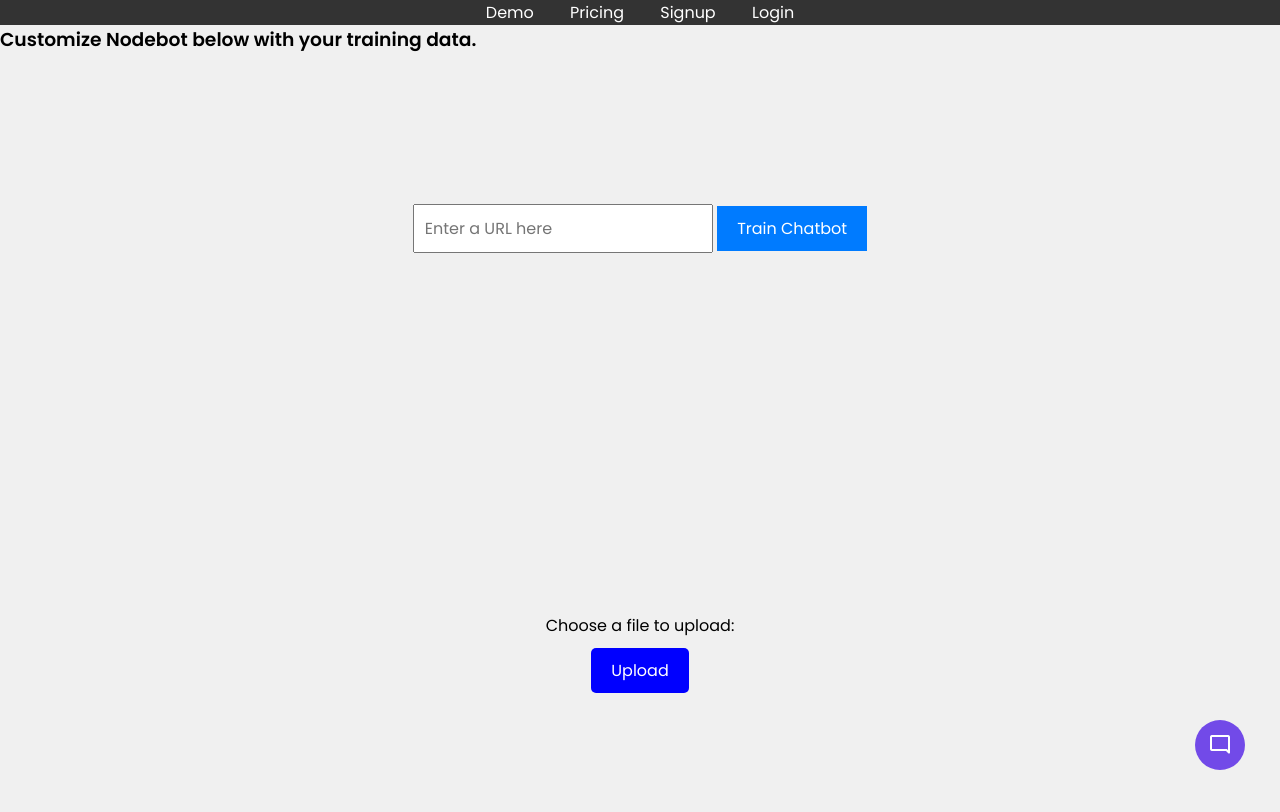
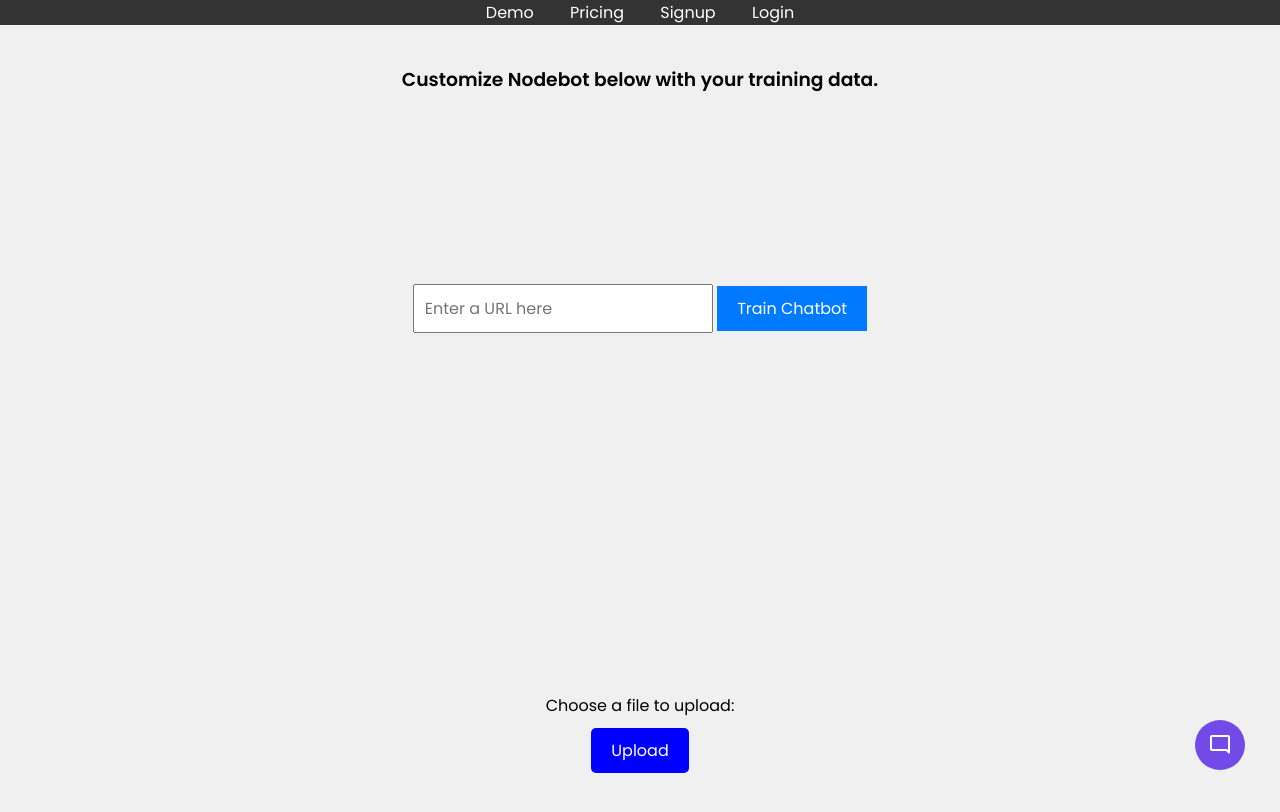
Before and after one commit to hughj095/Nodebot, a website: page public/index.html in a window 1280 px wide. Drawn offline with nearby package versions, Linux system fonts and the light colour scheme.

Commit message:
Update style.css

```diff
--- a/public/style.css
+++ b/public/style.css
@@ -41,6 +41,7 @@
     color: black;
 }
 
+
 /* Style for the Login link on the top right */
 .login-link {
     float: right;
@@ -57,7 +58,10 @@
 }
 /* end of navbar */
 
-
+h3 {
+  text-align: center;
+  margin: 40px auto;
+}
 
 .container {
     text-align: center;
```
